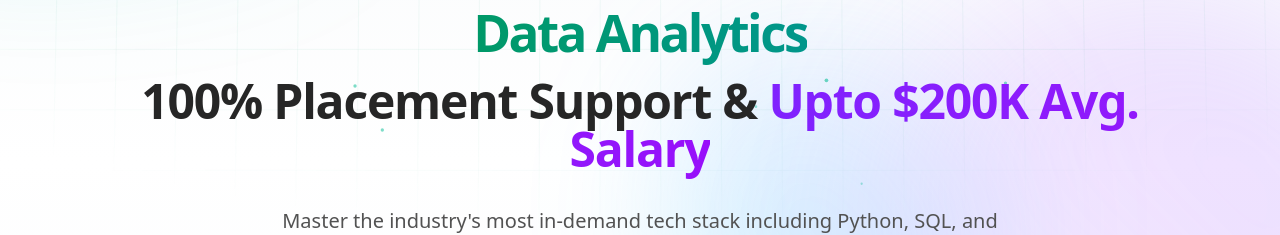
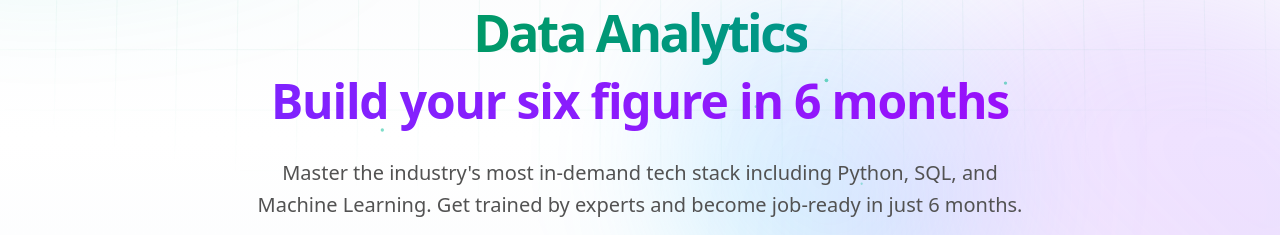
Before and after one commit to Himanshu-shukla/edtech-landingpage-dataanlytics, a React (Vite) app: page / in a window 1280 px wide. Shown: the part 190-425 px from the top of the page. Built offline with nearby package versions, Linux system fonts and the light colour scheme.

Commit message:
text update

```diff
--- a/src/components/FoundryHero.jsx
+++ b/src/components/FoundryHero.jsx
@@ -156,9 +156,8 @@ const FoundryHero = () => {
           transition={{ delay: 0.3 }}
           className="text-3xl md:text-5xl font-black text-neutral-800 tracking-tight mb-8"
         >
-          100% Placement Support &{" "}
           <span className="text-transparent bg-clip-text bg-gradient-to-r from-violet-600 to-purple-600">
-            Upto $200K Avg. Salary
+            Build your six figure in 6 months
           </span>{" "}
         </motion.h2>
 
```
